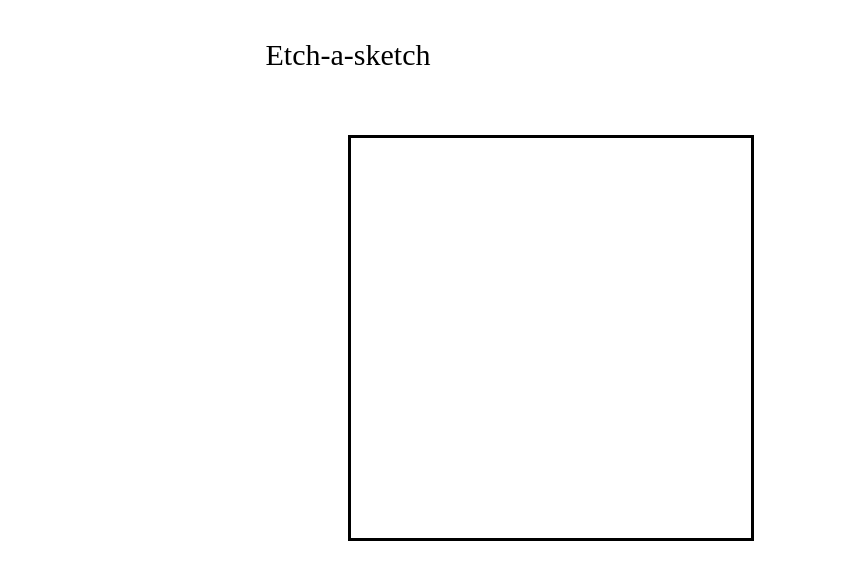
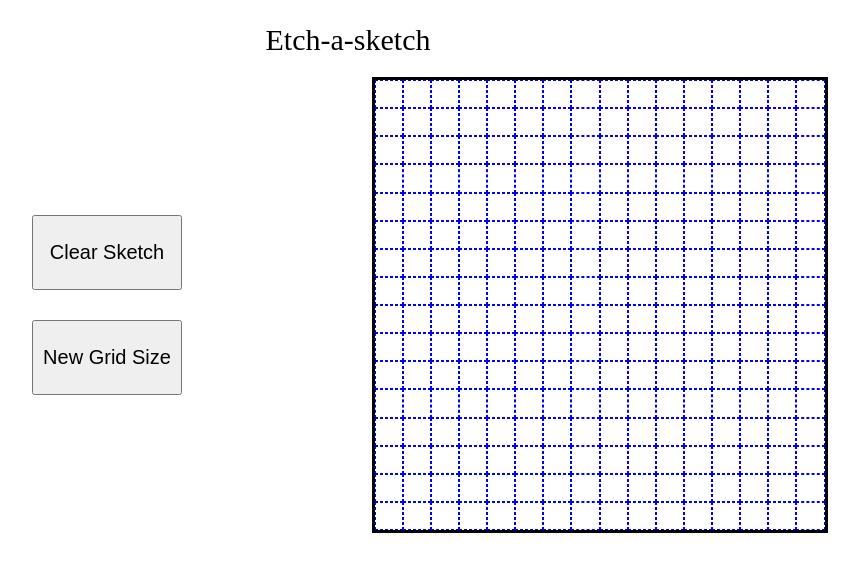
Before and after one commit to SamuelLin213/TOP-Projects, a plain HTML site: page Foundations/etch-a-sketch/index.html in a window 1280 px wide. Shown: the whole page, without its empty margins (292-1151 px from the left). Drawn offline with Linux system fonts and the light colour scheme.

Commit message:
finish etch a sketch

```diff
--- a/Foundations/etch-a-sketch/index.html
+++ b/Foundations/etch-a-sketch/index.html
@@ -11,6 +11,9 @@
 </head>
 <body>
   <div class="title">Etch-a-sketch</div>
-  <div class="board"></div>
+  <div class="content">
+    <div class="buttons"></div>
+    <div class="board" id="grids"></div>
+  </div>
 </body>
 </html>
--- a/Foundations/etch-a-sketch/script.js
+++ b/Foundations/etch-a-sketch/script.js
@@ -1,21 +1,82 @@
+let num = 16;
 const grid = document.querySelector('.board');
+const content = document.querySelector('.content');
+// grid.style.cssText = "display: grid; grid-template-rows: repeat("+num+", 1fr);\
+// grid-template-columns: repeat("+num+", 1fr);"
+createGrid(16);
+grid.style.cssText = "display: grid; grid-template-rows: repeat("+16+", 1fr);\
+grid-template-columns: repeat("+16+", 1fr);";
 
-for(let i = 0; i < 16; i++)
+function clearGrid(){
+  const elements = document.getElementsByClassName('boxes');
+
+  for(let x = 0; x < elements.length; x++)
   {
-  for(let n = 0; n < 16; n++)
+    elements[x].classList.remove('colored');
+  }
+}
+function createGrid(num)
+{
+  for(let i = 0; i < num; i++)
+  {
+    for(let n = 0; n < num; n++)
     {
       const box = document.createElement('div');
       box.classList.add('boxes');
-    grid.appendChild(box);
 
-    grid.addEventListener('mouseenter', function(){
-      // grid.classList.add('onHover');
-      grid.style.background-color: red;
+      box.addEventListener('mouseover', function() {
+        // box.style.backgroundColor = 'blue';
+        box.classList.add('highlighted');
       });
 
-    grid.addEventListener('mouseleave', function(){
-      // grid.classList.remove('onHover');
-      grid.style.background-color: red;
+      box.addEventListener('mouseleave', function() {
+        // box.style.backgroundColor = 'white';
+        box.classList.remove('highlighted');
       });
+
+      box.addEventListener('click', function() {
+        box.classList.add('colored');
+      })
+      //box.addEventListener('mouseover', e => e.target.classList.add('highlighted'));
+
+      grid.appendChild(box);
     }
    }
+  content.appendChild(grid);
+}
+
+var btn = document.createElement('button');
+btn.innerHTML = "Clear Sketch";
+btn.classList.add('buttons');
+btn.style.cssText = "margin: 15px auto; display:flex; flex-direction: row;\
+justify-content: center; align-items: center; height: 75px; width: 150px; font-size: 20px;";
+btn.addEventListener('click', clearGrid);
+
+var newGrid = document.createElement('button');
+newGrid.innerHTML = "New Grid Size";
+newGrid.classList.add("buttons");
+newGrid.style.cssText = "margin: 15px auto; display:flex; flex-direction: row;\
+justify-content: center; align-items: center; height: 75px; width: 150px; font-size: 20px;";
+newGrid.addEventListener('click', function() {
+  let input = prompt("Enter the new grid dimensions(max 100): ");
+  content.removeChild(grid);
+  grid.replaceChildren();
+  if(input <= 100 && input > 0)
+  {
+    createGrid(input);
+    grid.style.cssText = "display: grid; grid-template-rows: repeat("+input+", 1fr);\
+    grid-template-columns: repeat("+input+", 1fr);";
+  }
+  else {
+    createGrid(16);
+    grid.style.cssText = "display: grid; grid-template-rows: repeat("+16+", 1fr);\
+    grid-template-columns: repeat("+16+", 1fr);";
+  }
+});
+
+const buttons = document.getElementsByClassName('buttons');
+
+buttons[0].appendChild(btn);
+buttons[0].appendChild(newGrid);
+
+content.appendChild(buttons);
--- a/Foundations/etch-a-sketch/style.css
+++ b/Foundations/etch-a-sketch/style.css
@@ -1,24 +1,42 @@
 .boxes {
   background-color: white;
-  margin: 1px;
+  border-style: dashed;
+  border-color: blue;
+  border-width: thin;
+}
+
+.highlighted, .colored {
+  background-color: blue;
 }
 
 .board {
   background-color: white;
-  height: 400px;
-  width: 400px;
-  display: grid;
+  height: 450px;
+  width: 450px;
+  /* display: grid;
   grid-template-rows: repeat(16, 1fr);
-  grid-template-columns: repeat(16, 1fr);
-  margin: 5% 25% 0 50%;
+  grid-template-columns: repeat(16, 1fr); */
+  /* margin: 0 auto; */
   border-style: solid;
   border-color: black;
+}
+.content {
+  display: flex;
+  margin-top: 20px;
+}
+.buttons {
+  display: flex;
+  flex-direction: column;
+  align-items: center;
+  justify-content: center;
+  margin-left: 25%;
+  margin-right: 15%;
 }
 
 .title {
   text-align: center;
   font-size: 30px;
-  padding: 30px 0px 0px 0px;
+  padding: 15px 0px 0px 0px;
 }
 
 .onHover {
```
Lines whose indentation alone changed are shown as unchanged.
